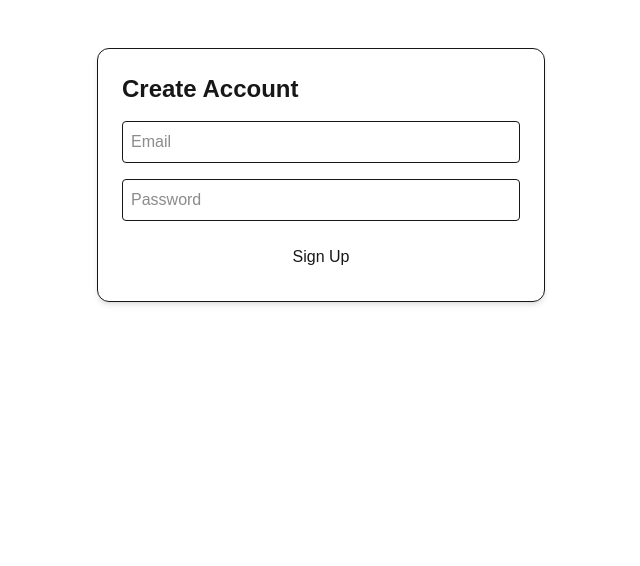
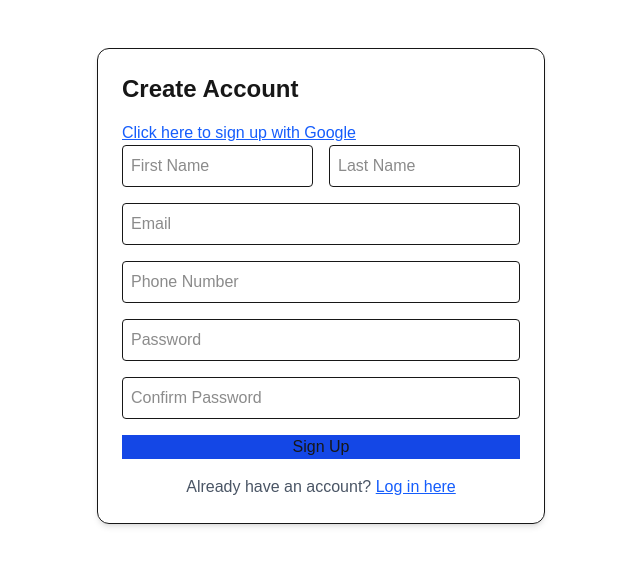
Before and after one commit to Riddhimaan-Senapati/mobile_mechanic_website, a Next.js app in the folder frontend/: page /auth/signup in a window 1280 px wide. Shown: the top 566 px of the page, without its empty margins (319-959 px from the left). Built offline with nearby package versions, Linux system fonts and the light colour scheme; no server answers.

Commit message:
Forgot a page
Worried about gitignore and package.json, package-lock.json

```diff
--- a/frontend/app/auth/signup/page.tsx
+++ b/frontend/app/auth/signup/page.tsx
@@ -1,25 +1,106 @@
 "use client"
 import { useState } from "react"
+import Link from "next/link"
+
 import { supabase } from '@/lib/supabaseClient';
+
 import AuthCard from "../components/AuthCard"
-import AuthForm from "../components/AuthForm"
+import SignupForm from "../components/SignupForm";
+
+// Interface matching the one in SignupForm
+interface SignupData {
+  email: string
+  password: string
+  confirmPassword: string
+  firstName: string
+  lastName: string
+  phoneNumber: string
+}
 
 export default function SignupPage() {
   const [error, setError] = useState<string | null>(null)
+  const [loading, setLoading] = useState(false)
+  const [googleLoading, setGoogleLoading] = useState(false)
 
-  const handleSignup = async (email: string, password: string) => {
-    const { error } = await supabase.auth.signUp({
-      email,
-      password,
-    })
-    if (error) setError(error.message)
-    else alert("Check your email to confirm your account")
+  const handleGoogleSignup = async () => {
+    setGoogleLoading(true)
+    setError(null)
+
+    try {
+      const { error } = await supabase.auth.signInWithOAuth({
+        provider: 'google',
+        options: {
+          redirectTo: `${window.location.origin}/auth/callback`
+        }
+      })
+
+      if (error) {
+        setError(error.message)
+      }
+    } catch (err) {
+      setError("Failed to sign up with Google. Please try again.")
+    } finally {
+      setGoogleLoading(false)
+    }
+  }
+
+  const handleSignup = async (data: SignupData) => {
+    setLoading(true)
+    setError(null)
+
+    try {
+      const { error } = await supabase.auth.signUp({
+        email: data.email,
+        password: data.password,
+        options: {
+          data: {
+            first_name: data.firstName,
+            last_name: data.lastName,
+            phone_number: data.phoneNumber,
+            full_name: `${data.firstName} ${data.lastName}`
+          }
+        }
+      })
+
+      if (error) {
+        setError(error.message)
+      } else {
+        alert("Check your email to confirm your account!")
+      }
+    } catch (err) {
+      setError("An unexpected error occurred. Please try again.")
+    } finally {
+      setLoading(false)
+    }
   }
 
   return (
     <AuthCard title="Create Account">
-      <AuthForm onSubmit={handleSignup} submitLabel="Sign Up" />
+
+      {/* Google Sign Up Button */}
+      <button
+        onClick={handleGoogleSignup}
+        className="text-blue-600 hover:text-blue-800 underline"
+      >
+        {googleLoading ? "Signing up with Google..." : "Click here to sign up with Google"}
+      </button>
+
+      <SignupForm
+        onSubmit={handleSignup}
+        submitLabel={loading ? "Loading" : "Sign Up"}
+      />
       {error && <p className="text-red-500 mt-2">{error}</p>}
+      <div className="mt-4 text-center">
+        <p className="text-gray-600">
+          Already have an account?{' '}
+          <Link
+            href="/auth/login"
+            className="text-blue-600 hover:text-blue-800 underline"
+          >
+            Log in here
+          </Link>
+        </p>
+      </div>
     </AuthCard>
   )
 }
```
Also changed, not shown: 2 other files (tests, documents, lock files or other folders).
